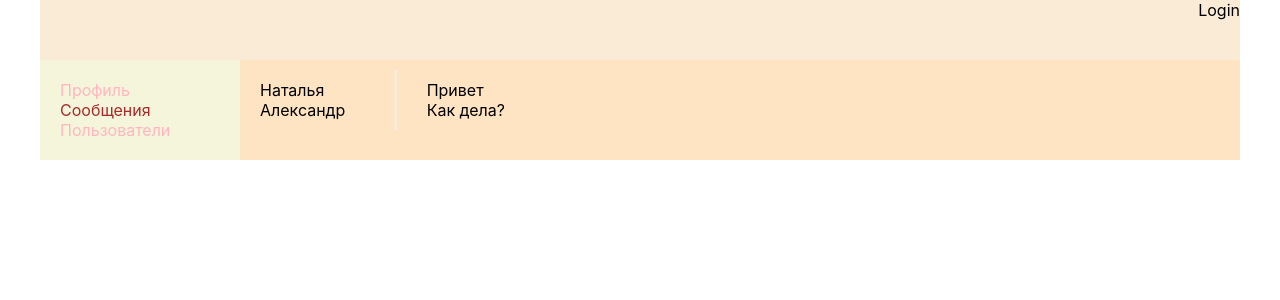
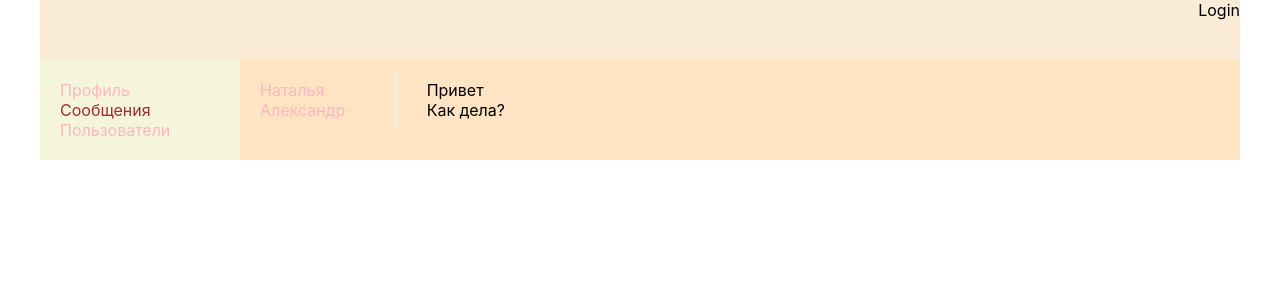
Before and after one commit to Nim3riya/SPA-Project, a React (Create React App) app: page /dialogs in a window 1280 px wide. Shown: the top 300 px of the page. Built offline with nearby package versions, Linux system fonts and the light colour scheme.

Commit message:
добавила данные для компонеты, отрисовала методом map, шаблон для новой компоненты

```diff
--- a/src/components/Dialogs/Dialogs.js
+++ b/src/components/Dialogs/Dialogs.js
@@ -1,20 +1,47 @@
 import React from "react";
 import a from "./Dialogs.module.css"
+import {NavLink} from "react-router-dom";
+
+let dialogData = [
+    {id: 1, name: 'Наталья'},
+    {id: 2, name: 'Александр'}
+];
+let messadesData = [
+    {id: 1, message: 'Привет'},
+    {id: 2, message: 'Как дела?'}
+];
+
+const DialogItem = (props) => {
+    let path = '/dialogs/' + props.id;
+    return (
+        <div className={a.item}>
+            <NavLink to={path}> {props.name} </NavLink>
+        </div>
+    )
+};
+
+const Message = (props) => {
+    return (
+        <div className={a.message}>{props.message}</div>
+    )
+};
+
+let dialogElement =  dialogData.map( (el) => {
+    return <DialogItem id={el.id} name={el.name}/>
+});
+
+let messageElement = messadesData.map( (el) => {
+    return <Message id={el.id} message={el.message}/>
+});
 
 const Dialogs = (props) => {
     return (
         <div className={a.dialogs}>
             <div className={a.dialogsItems}>
-                <div className={a.item}>
-                    Наталья
-                </div>
-                <div className='item'>
-                    Александр
-                </div>
+                {dialogElement}
             </div>
             <div className={a.messages}>
-                <div className={a.message}>Привет</div>
-                <div className={a.message}>Как дела?</div>
+                {messageElement}
             </div>
         </div>
     )
--- a/src/components/Dialogs/Dialogs.module.css
+++ b/src/components/Dialogs/Dialogs.module.css
@@ -8,8 +8,9 @@
      border-right: 3px solid antiquewhite;
      height: auto;
 }
-.item {
-
+.dialogsItems a {
+    text-decoration: none;
+    color: lightpink;
 }
 .messages{
     margin: 10px;
--- a/src/components/Profile/MyPosts/MyPost/MyPost.js
+++ b/src/components/Profile/MyPosts/MyPost/MyPost.js
@@ -1,11 +1,12 @@
 import React from "react";
 import a from "./MyPost.module.css";
-const MyPost = () => {
+
+const MyPost = (props) => {
     return <div>
         <div className={a.item}>
             <img src='https://i.pinimg.com/736x/ae/81/6e/ae816ed2690fe921067effb7d4dec532--fantasy-wolf-fantasy-art.jpg' alt='Фотография автора'/>
-            <span>Сообщение от пользователя</span>
-            <div>like 12</div>
+            <span>{props.message}</span>
+            <div>like {props.like}</div>
         </div>
     </div>
 };
--- a/src/components/Profile/MyPosts/MyPosts.js
+++ b/src/components/Profile/MyPosts/MyPosts.js
@@ -2,8 +2,15 @@ import React from "react";
 import a from "./MyPosts.module.css";
 import MyPost from "./MyPost/MyPost";
 
+let PostData = [
+    {id: 1, message: 'Хочу лето и тепло', like: 1},
+    {id: 2, message: 'Люблю осеннюю погоду', like: 2}
+];
 
 const MyPosts = () => {
+    let postElements = PostData.map((el) => {
+        return <MyPost message={el.message} id={el.id} like={el.likesCount}/>
+    });
     return <div className={a.postsBlock}>
         <h3> Мой пост </h3>
         <div>
@@ -15,8 +22,7 @@ const MyPosts = () => {
             </div>
         </div>
         <div className={a.post}>
-            <MyPost/>
-            <MyPost/>
+            {postElements}
         </div>
     </div>
 };
--- a/src/components/Profile/Profile.js
+++ b/src/components/Profile/Profile.js
@@ -1,9 +1,11 @@
 import React from "react";
 import MyPosts from "./MyPosts/MyPosts";
+import ProfileInfo from "./ProfileInfo/ProfileInfo";
 
 const Profile = (props) => {
     return (
         <div>
+            <ProfileInfo/>
             <MyPosts/>
         </div>
     )
--- /dev/null
+++ b/src/components/Profile/ProfileInfo/ProfileInfo.js
@@ -0,0 +1,9 @@
+import React from "react";
+import a from "./ProfileInfo.module.css";
+
+const ProfileInfo = (props) => {
+    return (
+        <div className={a.descriptions}> ava + descriptions</div>
+    )
+};
+export default ProfileInfo;
--- /dev/null
+++ b/src/components/Profile/ProfileInfo/ProfileInfo.module.css
@@ -0,0 +1,3 @@
+.descriptions {
+    padding: 10px;
+}
```
